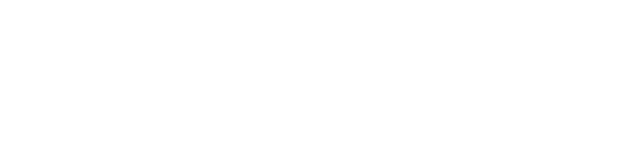
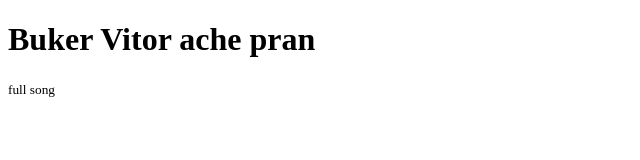
Before and after one commit to ahhridoy/first-repository-html, a plain HTML site: page index.html in a window 1280 px wide. Shown: the whole page, without its empty margins (0-640 px from the left). Drawn offline with Linux system fonts and the light colour scheme.

Commit message:
added header

```diff
--- a/index.html
+++ b/index.html
@@ -7,6 +7,7 @@
   <title>My First Github Repo</title>
 </head>
 <body>
-
+  <h1>Buker Vitor ache pran</h1>
+  <small>full song</small>
 </body>
 </html>
```
